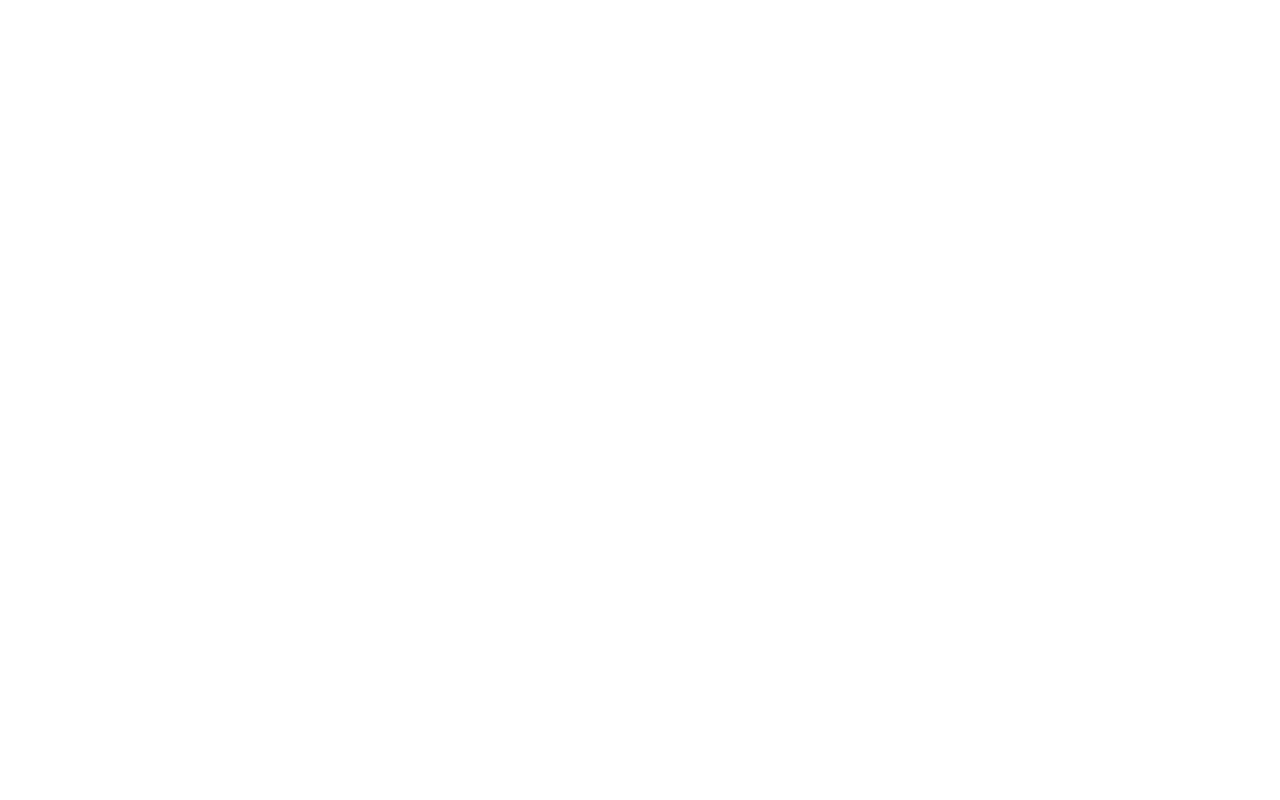
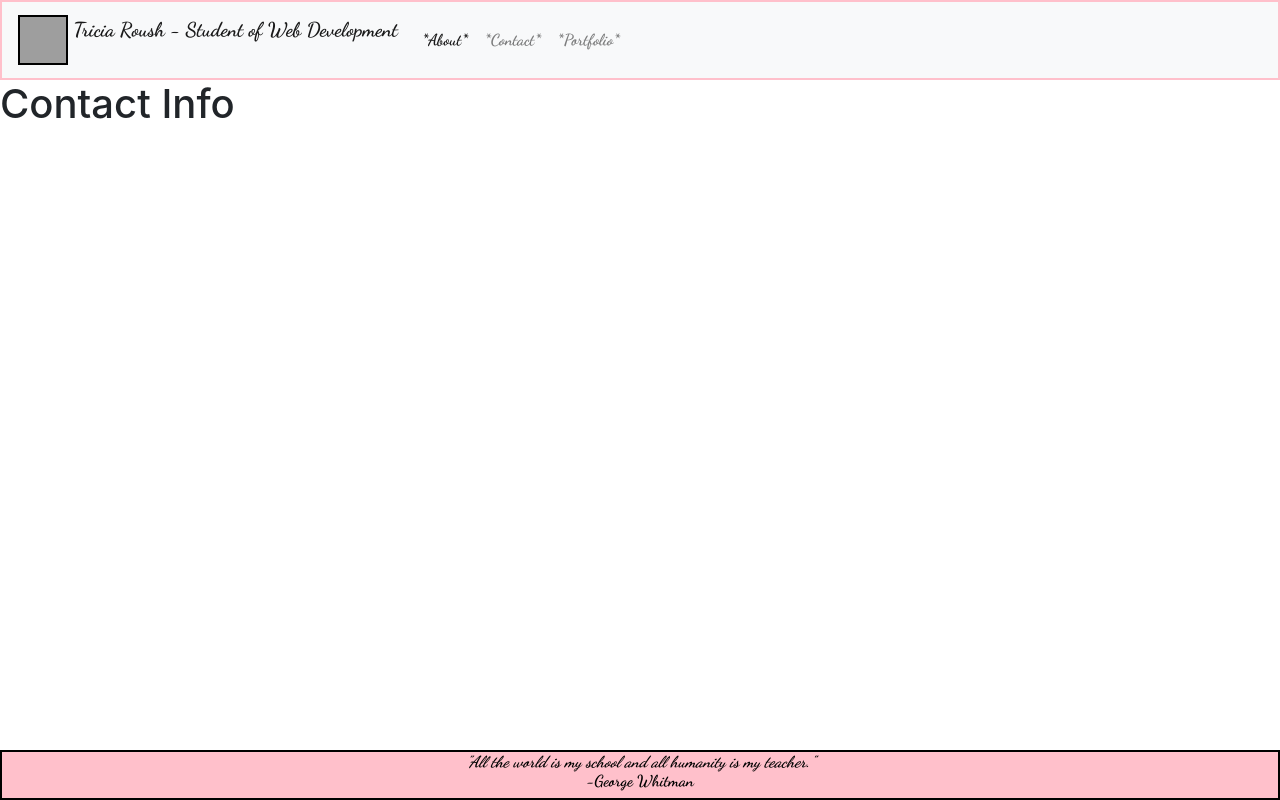
Before and after one commit to TriciaRoush/hw2-responsiveportfolio, a plain HTML site: page contact.html in a window 1280 px wide. Drawn offline with nearby package versions, Linux system fonts and the light colour scheme; grey boxes are pictures that could not be loaded.

Commit message:
Additional push to debug errors in contact/portfolio pages' navbars and footer

```diff
--- a/contact.html
+++ b/contact.html
@@ -0,0 +1,35 @@
+<!DOCTYPE html>
+<html lang="en">
+<head>
+    <meta charset="UTF-8">
+    <meta name="viewport" content="width=device-width, initial-scale=1, shrink-to-fit=no">
+    <title>Contact Tricia Roush</title>
+    <link href="https://fonts.googleapis.com/css2?family=Dancing+Script:wght@700&display=swap" rel="stylesheet">
+    <link rel="stylesheet" href="https://stackpath.bootstrapcdn.com/bootstrap/4.5.2/css/bootstrap.min.css" integrity="sha384-JcKb8q3iqJ61gNV9KGb8thSsNjpSL0n8PARn9HuZOnIxN0hoP+VmmDGMN5t9UJ0Z" crossorigin="anonymous">
+    <link rel="stylesheet" href="style.css">
+</head>
+<body>
+  <nav class="navbar navbar-expand-lg navbar-light bg-light">
+    <a class="navbar-brand" href="#">
+        <img src="https://blog.flamingtext.com/blog/2020/09/09/flamingtext_com_1599690191_926758121.png" alt="TR initials" width="50" height="50" class="d-inline-block align-top" loading="lazy">
+        Tricia Roush - Student of Web Development</a>
+    <button class="navbar-toggler" type="button" data-toggle="collapse" data-target="#navbarNavAltMarkup" aria-controls="navbarNavAltMarkup" aria-expanded="false" aria-label="Toggle navigation">
+      <span class="navbar-toggler-icon"></span>
+    </button>
+    <div class="collapse navbar-collapse" id="navbarNavAltMarkup">
+      <div class="navbar-nav">
+        <a class="nav-link active" href="./index.html">*About*<span class="sr-only">(current)</span></a>
+        <a class="nav-link" href="./contact.html">*Contact*</a>
+        <a class="nav-link" href="./portfolio.html">*Portfolio*</a>
+      </div>
+    </div>
+  </nav>
+  <h1>Contact Info</h1>
+  <div class="footer">
+      <h6><em>"All the world is my school and all humanity is my teacher."</em><br><strong>-George Whitman</strong></h6>
+  </div>
+    <script src="https://code.jquery.com/jquery-3.5.1.slim.min.js" integrity="sha384-DfXdz2htPH0lsSSs5nCTpuj/zy4C+OGpamoFVy38MVBnE+IbbVYUew+OrCXaRkfj" crossorigin="anonymous"></script>
+    <script src="https://cdn.jsdelivr.net/npm/popper.js@1.16.1/dist/umd/popper.min.js" integrity="sha384-9/reFTGAW83EW2RDu2S0VKaIzap3H66lZH81PoYlFhbGU+6BZp6G7niu735Sk7lN" crossorigin="anonymous"></script>
+    <script src="https://stackpath.bootstrapcdn.com/bootstrap/4.5.2/js/bootstrap.min.js" integrity="sha384-B4gt1jrGC7Jh4AgTPSdUtOBvfO8shuf57BaghqFfPlYxofvL8/KUEfYiJOMMV+rV" crossorigin="anonymous"></script>
+</body>
+</html>
--- a/style.css
+++ b/style.css
@@ -2,8 +2,18 @@
     border: solid pink 2px;
     background-color: white;
     font-family: 'Dancing Script', cursive;
-    font-size: 100px;
 }
 img {
     border: solid black 2px;
 }
+.footer {
+    position: fixed;
+    left: 0;
+    bottom: 0;
+    width: 100%;
+    background-color: pink;
+    color: black;
+    text-align: center;
+    border: solid black 2px;
+    font-family: 'Dancing Script', cursive;
+  }
```
Also changed, not shown: index.html (+2 -2 lines), portfolio.html (+35 -0 lines).
